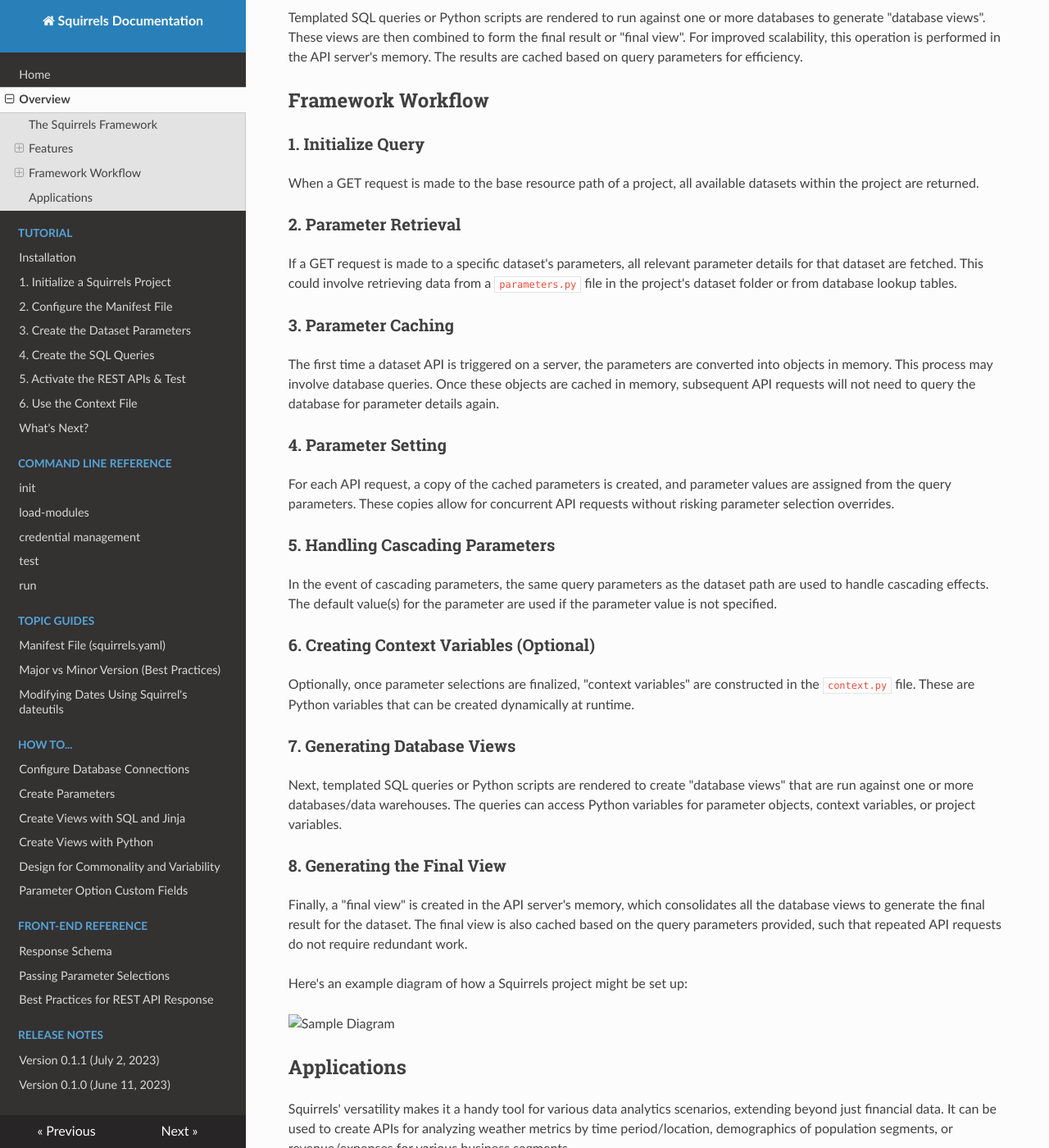
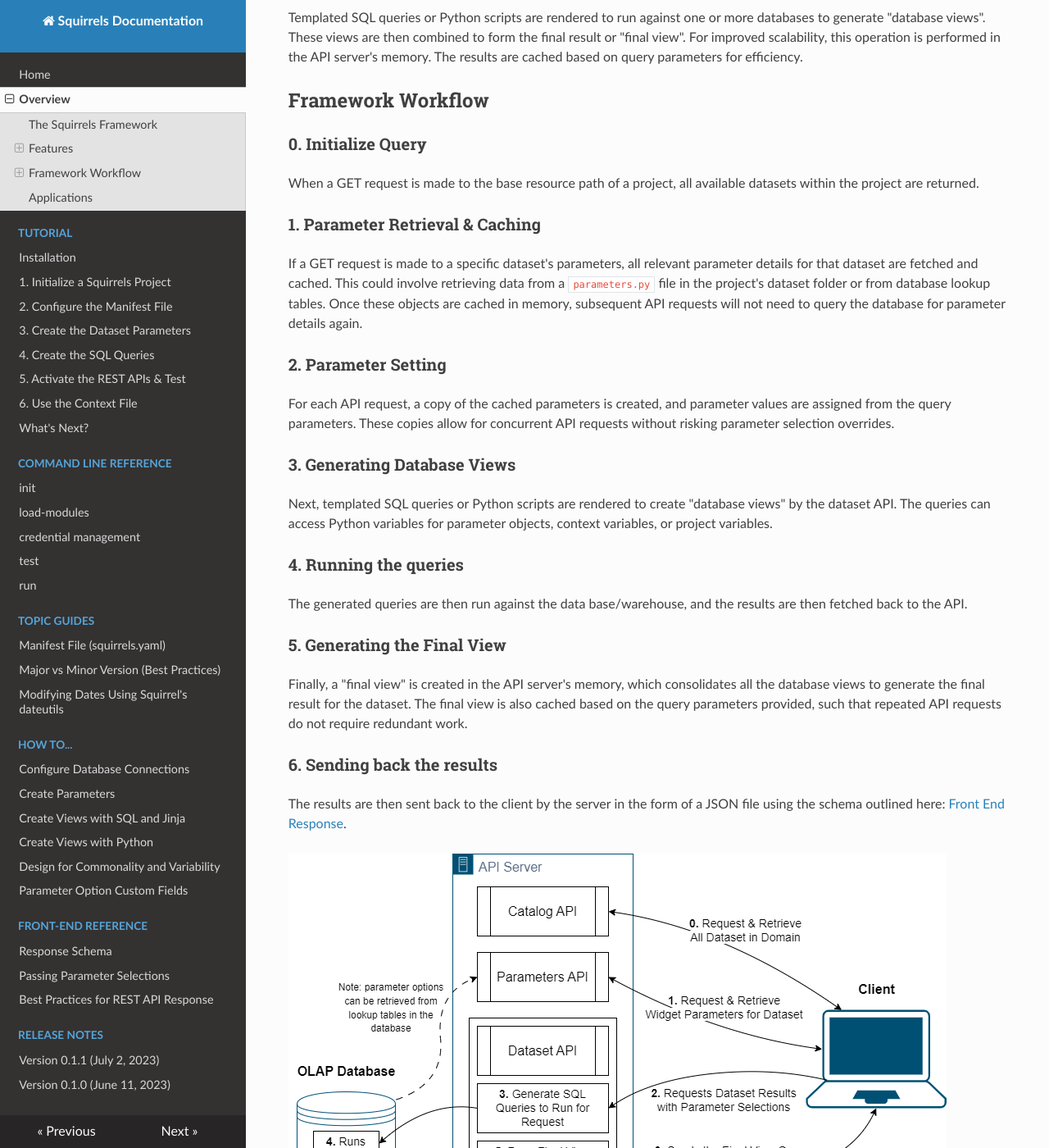
Before and after one commit to squirrels-nest/squirrels-docs, an MkDocs documentation site: the page built from docs/overview.md, in a window 1280 px wide and 1400 px high, scrolled down 1138 px. Shown: the whole window at 82% size. Built offline with MkDocs 1.6.1, drawn with Linux system fonts in a browser that asks for light colours; nearby versions of some CDN libraries; some of the changed text lies outside the part shown.

Commit message:
added diagrams and modified overview

```diff
--- a/docs/overview.md
+++ b/docs/overview.md
@@ -28,33 +28,28 @@
 
 ## Framework Workflow
 
-### 1. Initialize Query
+### 0. Initialize Query
 When a GET request is made to the base resource path of a project, all available datasets within the project are returned.
 
-### 2. Parameter Retrieval
-If a GET request is made to a specific dataset's parameters, all relevant parameter details for that dataset are fetched. This could involve retrieving data from a `parameters.py` file in the project's dataset folder or from database lookup tables.
+### 1. Parameter Retrieval & Caching
+If a GET request is made to a specific dataset's parameters, all relevant parameter details for that dataset are fetched and cached. This could involve retrieving data from a `parameters.py` file in the project's dataset folder or from database lookup tables. Once these objects are cached in memory, subsequent API requests will not need to query the database for parameter details again.
 
-### 3. Parameter Caching
-The first time a dataset API is triggered on a server, the parameters are converted into objects in memory. This process may involve database queries. Once these objects are cached in memory, subsequent API requests will not need to query the database for parameter details again.
-
-### 4. Parameter Setting
+### 2. Parameter Setting
 For each API request, a copy of the cached parameters is created, and parameter values are assigned from the query parameters. These copies allow for concurrent API requests without risking parameter selection overrides.
 
-### 5. Handling Cascading Parameters
-In the event of cascading parameters, the same query parameters as the dataset path are used to handle cascading effects. The default value(s) for the parameter are used if the parameter value is not specified.
+### 3. Generating Database Views
+Next, templated SQL queries or Python scripts are rendered to create "database views" by the dataset API. The queries can access Python variables for parameter objects, context variables, or project variables.
 
-### 6. Creating Context Variables (Optional)
-Optionally, once parameter selections are finalized, "context variables" are constructed in the `context.py` file. These are Python variables that can be created dynamically at runtime.
+### 4. Running the queries
+The generated queries are then run against the data base/warehouse, and the results are then fetched back to the API.
 
-### 7. Generating Database Views
-Next, templated SQL queries or Python scripts are rendered to create "database views" that are run against one or more databases/data warehouses. The queries can access Python variables for parameter objects, context variables, or project variables.
-
-### 8. Generating the Final View
+### 5. Generating the Final View
 Finally, a "final view" is created in the API server's memory, which consolidates all the database views to generate the final result for the dataset. The final view is also cached based on the query parameters provided, such that repeated API requests do not require redundant work.
 
-Here's an example diagram of how a Squirrels project might be set up:
+### 6. Sending back the results
+The results are then sent back to the client by the server in the form of a JSON file using the schema outlined here: [Front End Response](front-end/response.md).
 
-![Sample Diagram](../diagrams/framework_flow_chart.png)
+![Squirrels Backend](static/squirrels-backend-workflow.png)
 
 
 ## Applications
@@ -62,3 +57,7 @@
 Squirrels' versatility makes it a handy tool for various data analytics scenarios, extending beyond just financial data. It can be used to create APIs for analyzing weather metrics by time period/location, demographics of population segments, or revenue/expenses for various business segments.
 
 In essence, Squirrels is a powerful framework that promotes flexible, reusable, and efficient data analysis and answers evolving business questions, ensuring that your BI and data analysis is always ahead of the curve.
+
+Here's an example diagram of how a Squirrels project might be set up:
+
+![Framework Flow Chart](static/framework_flow_chart.png)
```
Also changed, not shown: docs/framework_flow_chart.png (deleted), docs/static/framework_flow_chart.png (added), docs/static/squirrels-backend-workflow.png (added), 10 other files.
